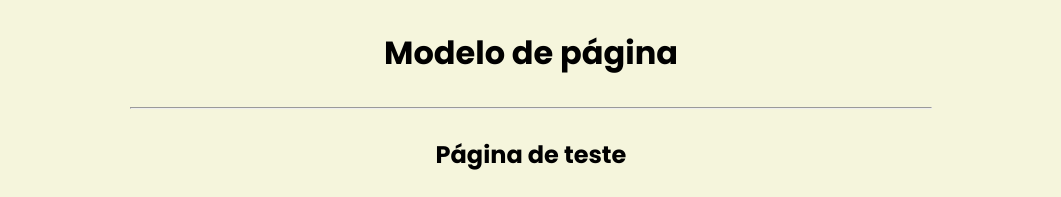
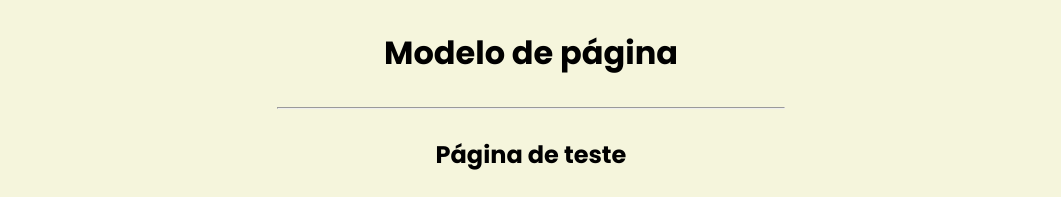
Before and after one commit to JuliooAkamine/ExercicioFlex, a plain HTML site: page index.html in a window 1280 px wide. Shown: the top 197 px of the page, without its empty margins (109-1170 px from the left). Drawn offline with Linux system fonts and the light colour scheme.

Commit message:
Update index.html

```diff
--- a/index.html
+++ b/index.html
@@ -126,7 +126,7 @@
 <body>
     <div id="container-main">
         <h1>Modelo de página</h1>
-        <hr style="width: 100vh;">
+        <hr style="width: 40%;">
         <h2>Página de teste</h2>
 
         <div>
```
